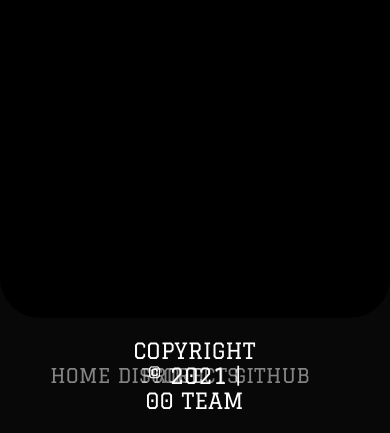
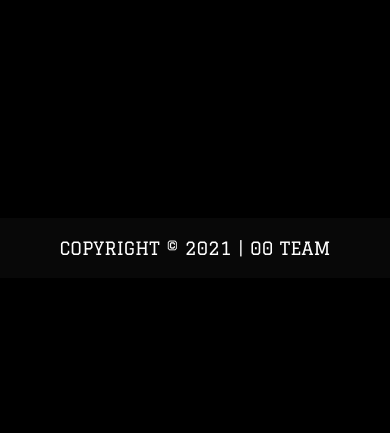
Before and after one commit to 00-team/00-team-django, a Django app: template Team_00/Home/templates/index.html in a window 390 px wide. Shown: the part 1438-1871 px from the top of the page. After the commit the page ends 1695 px from the top, so only its background shows below. Run offline with Django 3.2, Linux system fonts and the light colour scheme; the template is opened without the code that fills it, so the values that code supplies are empty; some libraries are stand-ins or nearby versions.

Commit message:
better style for footer and responsive it

```diff
--- a/Team_00/Team_00/static/css/footer.css
+++ b/Team_00/Team_00/static/css/footer.css
@@ -1,11 +1,3 @@
-.wow-div {
-    width: 100%;
-    height: 100px;
-    border-bottom-left-radius: 40px;
-    border-bottom-right-radius: 40px;
-    background-color: #000;
-}
-
 footer {
     position: relative;
     bottom: 0;
@@ -47,7 +39,7 @@
     color: #FFF;
 }
 
-.right-links {
+.footer-links .right-links {
     display: flex;
     width: auto;
     min-width: 20%;
@@ -55,7 +47,7 @@
     order: 1;
 }
 
-.center-cp {
+.footer-links .center-cp {
     display: flex;
     width: auto;
     min-width: 20%;
@@ -66,3 +58,22 @@
     font-family: 'Graduate', sans-serif;
     text-transform: uppercase;
 }
+
+@media (max-width:1000px) {
+    .footer-links {
+        justify-content: center;
+        padding: 20px 0;
+    }
+
+    .footer-links .right-links, .footer-links .left-links {
+        display: none;
+    }
+
+
+}
+
+@media (max-width: 400px) {
+    .footer-links .center-cp {
+        font-size: 18px;
+    }
+}
--- a/Team_00/Team_00/templates/include/footer.html
+++ b/Team_00/Team_00/templates/include/footer.html
@@ -1,5 +1,4 @@
 <footer>
-    <div class="wow-div"></div>
     <div class="footer-links">
         <div class="left-links">
             <a href="/">Home</a>
```
